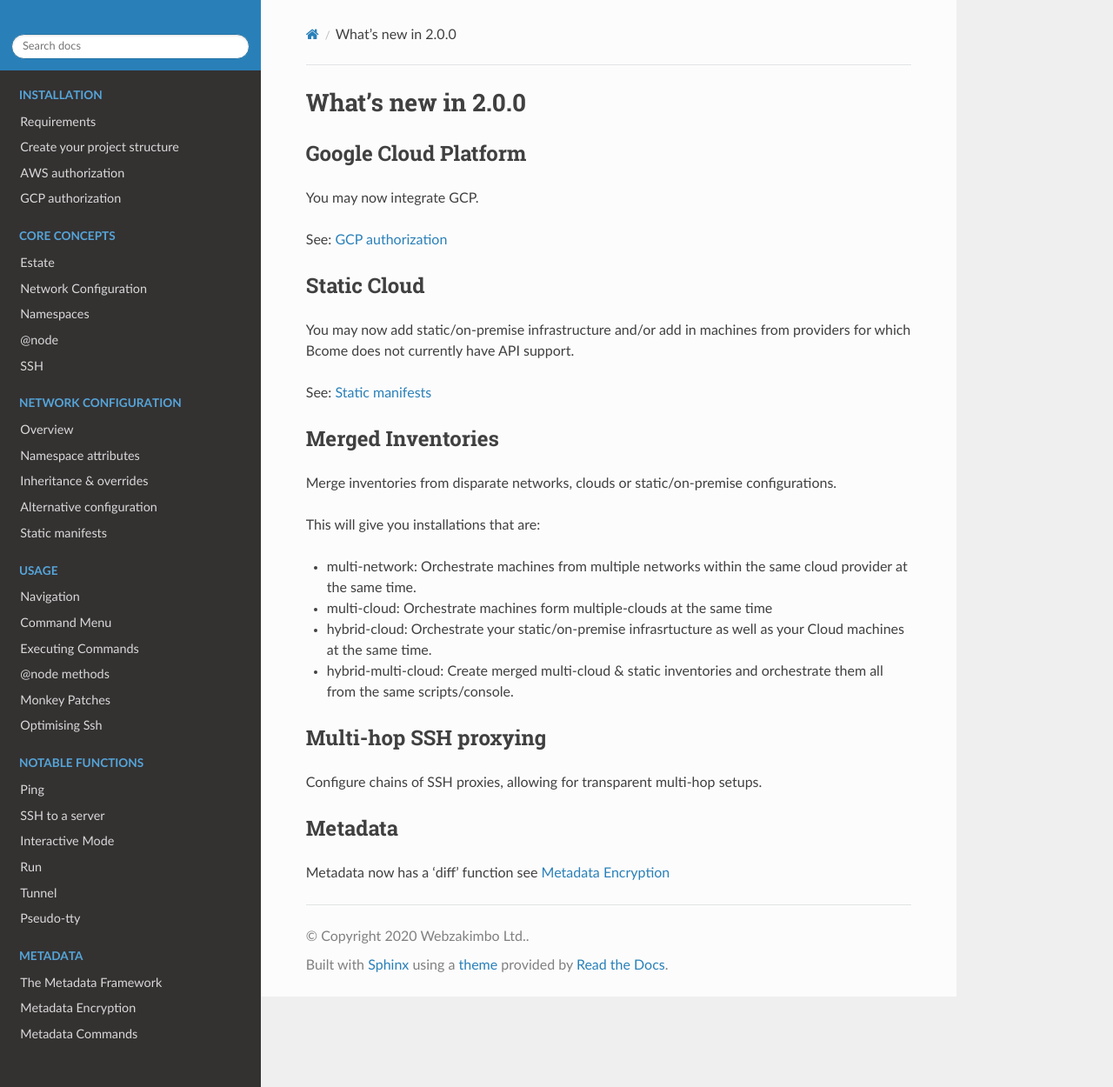
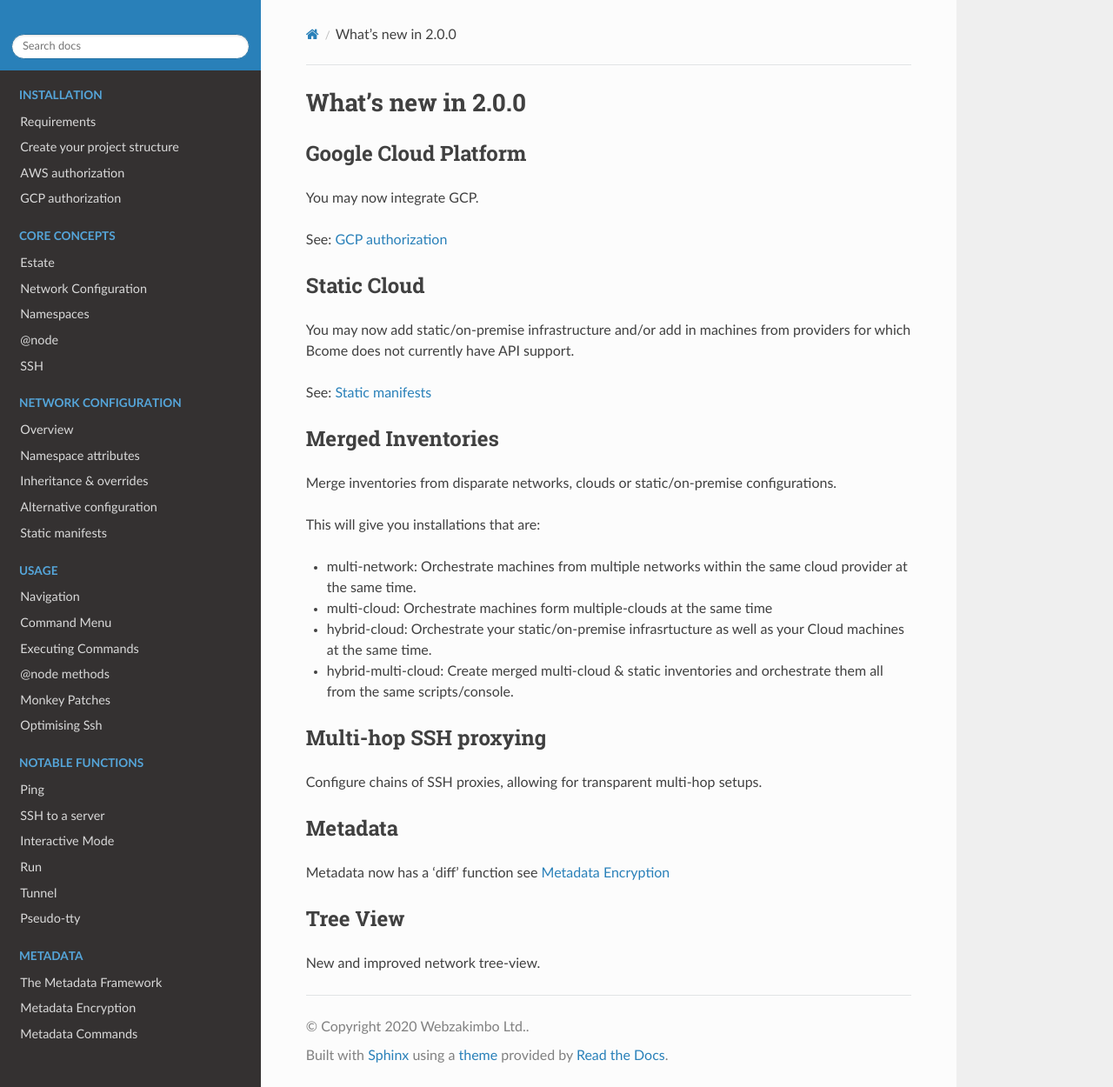
Before and after one commit to webzakimbo/bcome-read-the-docs, a Sphinx documentation site: the page built from docs/source/whats-new-in-2.0.0.rst, in a window 1280 px wide and 1250 px high. Shown: the whole window at 87% size. Built offline with Sphinx 7.4.7 and the Read the Docs theme 2.0.0, drawn with Linux system fonts in a browser that asks for light colours; pages that are not in the unit, such as notebooks, are missing from menus.

Commit message:
What's new - added tree view

```diff
--- a/docs/source/whats-new-in-2.0.0.rst
+++ b/docs/source/whats-new-in-2.0.0.rst
@@ -40,3 +40,8 @@ Metadata
 --------
 
 Metadata now has a 'diff' function see :doc:`metadata/metadata-encryption`
+
+Tree View
+---------
+
+New and improved network tree-view.
```
